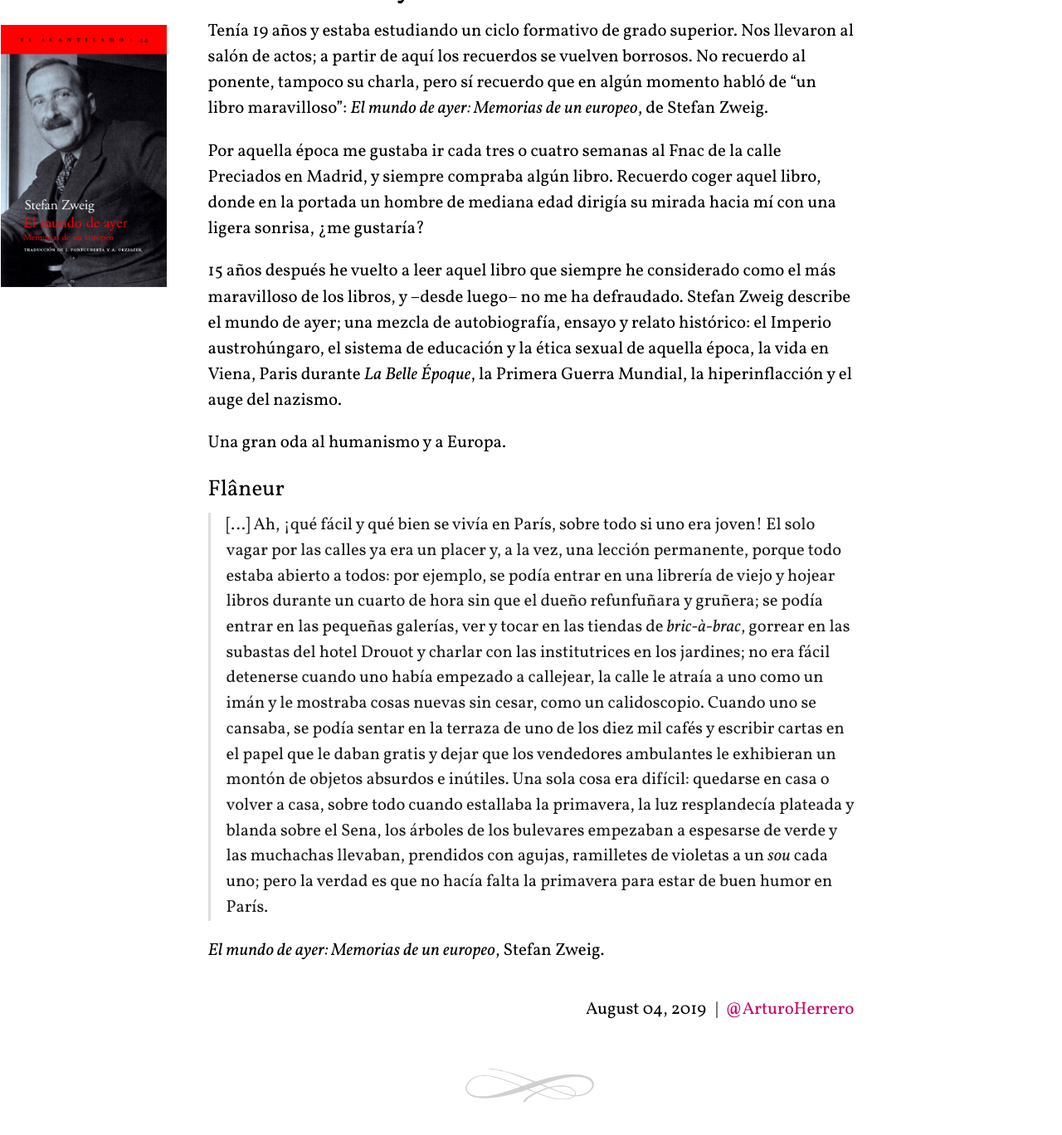
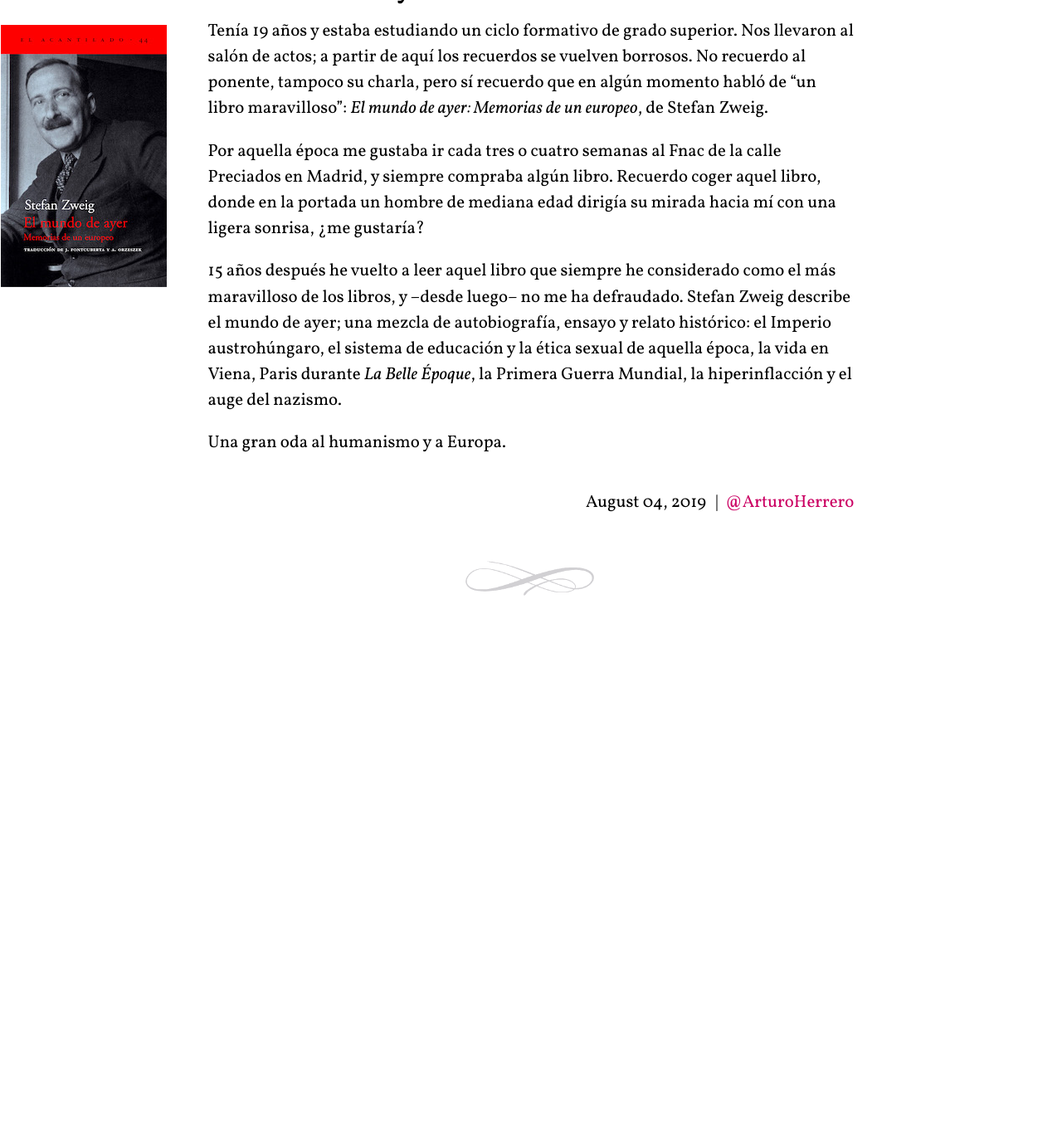
Before and after one commit to arturoherrero/arturoherrero.com, a Jekyll site: the page built from _posts/2019/2019-08-04-el-mundo-de-ayer.md, in a window 1280 px wide and 1400 px high, scrolled down 208 px. Shown: the top 1368 px of the window at 83% size. Built offline with Jekyll 4.4.1, drawn with Linux system fonts in a browser that asks for light colours; after the commit the page ends 997 px from its top, so only the background shows below that.

Commit message:
Post: Paris, la capital del flâneur

```diff
--- a/_posts/2019/2019-08-04-el-mundo-de-ayer.md
+++ b/_posts/2019/2019-08-04-el-mundo-de-ayer.md
@@ -28,27 +28,5 @@
 
 Una gran oda al humanismo y a Europa.
 
-### Flâneur
 
-> [...] Ah, ¡qué fácil y qué bien se vivía en París, sobre todo si uno era joven! El
-> solo vagar por las calles ya era un placer y, a la vez, una lección permanente,
-> porque todo estaba abierto a todos: por ejemplo, se podía entrar en una
-> librería de viejo y hojear libros durante un cuarto de hora sin que el dueño
-> refunfuñara y gruñera; se podía entrar en las pequeñas galerías, ver y tocar en
-> las tiendas de *bric-à-brac*, gorrear en las subastas del hotel Drouot y charlar
-> con las institutrices en los jardines; no era fácil detenerse cuando uno había
-> empezado a callejear, la calle le atraía a uno como un imán y le mostraba cosas
-> nuevas sin cesar, como un calidoscopio. Cuando uno se cansaba, se podía sentar
-> en la terraza de uno de los diez mil cafés y escribir cartas en el papel que le
-> daban gratis y dejar que los vendedores ambulantes le exhibieran un montón de
-> objetos absurdos e inútiles. Una sola cosa era difícil: quedarse en casa o
-> volver a casa, sobre todo cuando estallaba la primavera, la luz resplandecía
-> plateada y blanda sobre el Sena, los árboles de los bulevares empezaban a
-> espesarse de verde y las muchachas llevaban, prendidos con agujas, ramilletes
-> de violetas a un *sou* cada uno; pero la verdad es que no hacía falta la
-> primavera para estar de buen humor en París.
-
-*El mundo de ayer: Memorias de un europeo*, Stefan Zweig.
-
-
-[1]: /assets/images/notes/el-mundo-de-ayer.jpg
+[1]: /assets/images/posts/el-mundo-de-ayer.jpg
```
Also changed, not shown: _posts/2022/2022-05-02-paris-la-capital-del-flaneur.md (added, +77 -0 lines), assets/images/notes/el-mundo-de-ayer.jpg (deleted), assets/images/posts/el-mundo-de-ayer.jpg (added), 1 other file.
